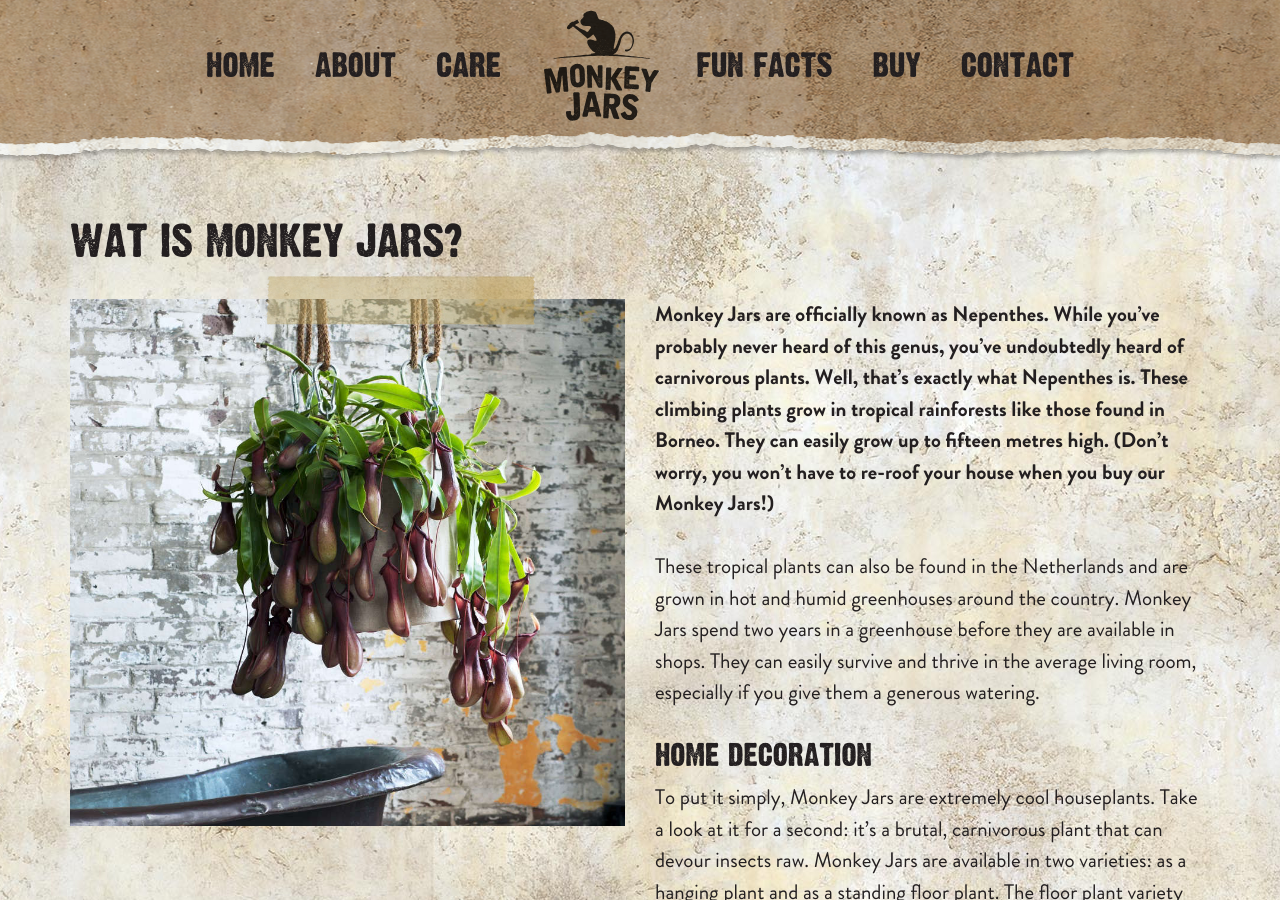
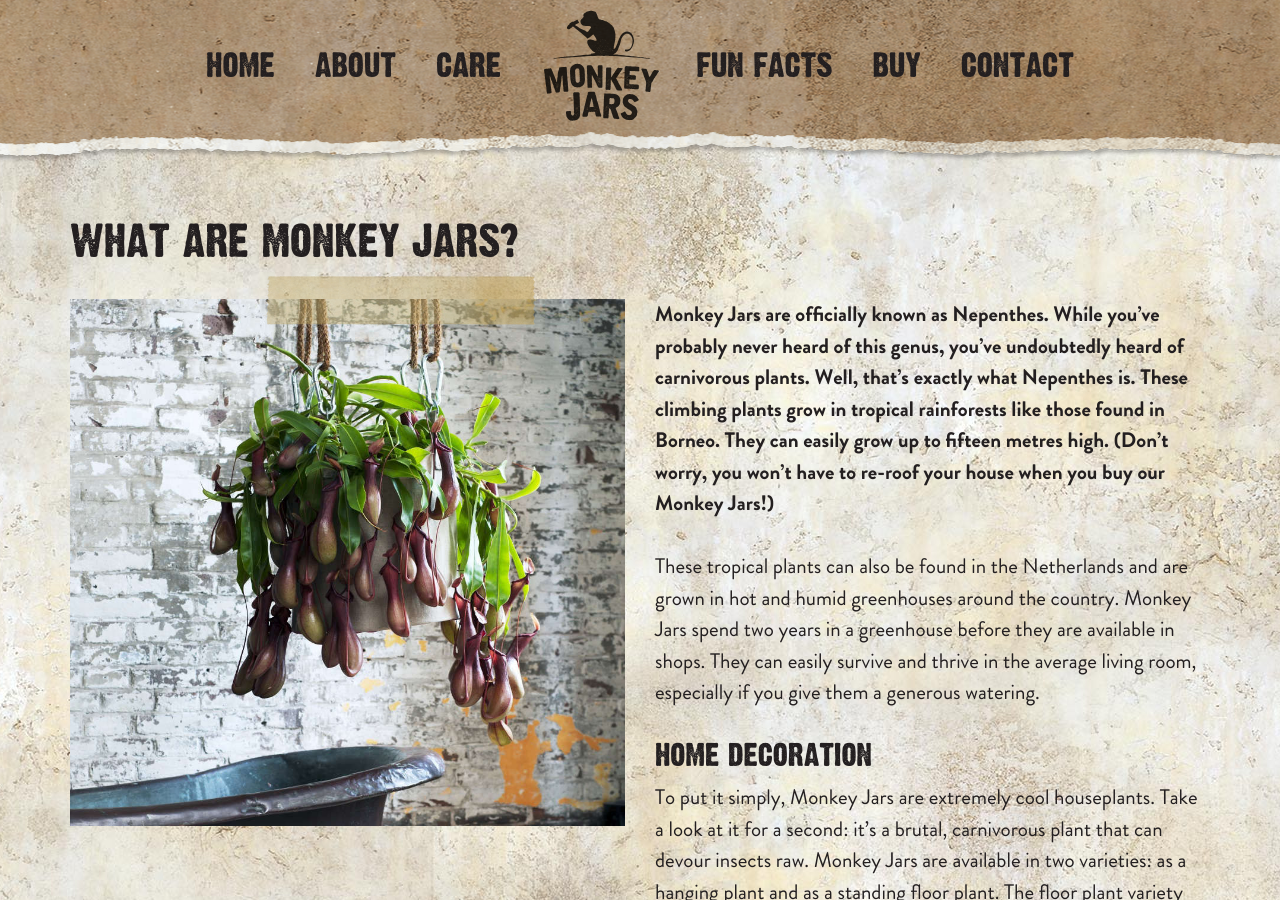
Before and after one commit to xuantiep/monkeyjars_en, a Jekyll site: the page built from about/index.md, in a window 1280 px wide and 900 px high. Built offline with Jekyll 4.4.1, drawn with Linux system fonts in a browser that asks for light colours.

Commit message:
Updated '/about/index.md' via CloudCannon

```diff
--- a/about/index.md
+++ b/about/index.md
@@ -1,5 +1,5 @@
 ---
-title: Wat is Monkey Jars?
+title: What are Monkey Jars?
 ---
 
 **Monkey Jars are officially known as Nepenthes. While you've probably never heard of this genus, you've undoubtedly heard of carnivorous plants. Well, that's exactly what Nepenthes is. These climbing plants grow in tropical rainforests like those found in Borneo. They can easily grow up to fifteen metres high. (Don't worry, you won't have to re-roof your house when you buy our Monkey Jars!)**
```
